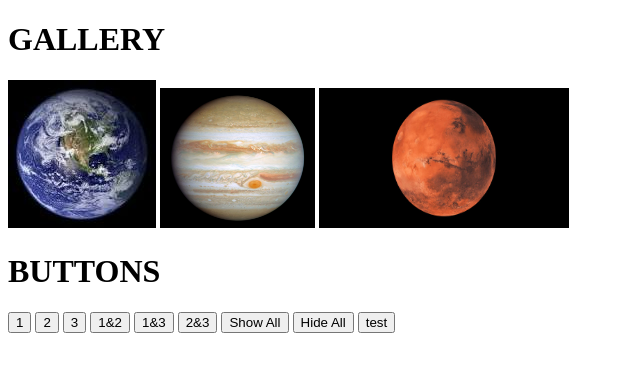
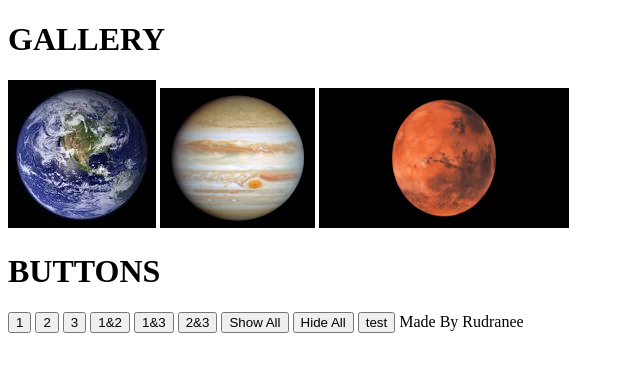
Before and after one commit to rudranee3/Image.Gallery, a plain HTML site: page index.html in a window 1280 px wide. Shown: the whole page, without its empty margins (0-640 px from the left). Drawn offline with Linux system fonts and the light colour scheme.

Commit message:
push changes

```diff
--- a/index.html
+++ b/index.html
@@ -18,6 +18,7 @@
     <button onclick="f7()">Show All</button>
     <button onclick="f8()">Hide All</button>
     <button onclick="z()" id="done">test</button>
+    <label for="">Made By Rudranee</label>
     <script>
         function z(){
             alert("test done!")
```
